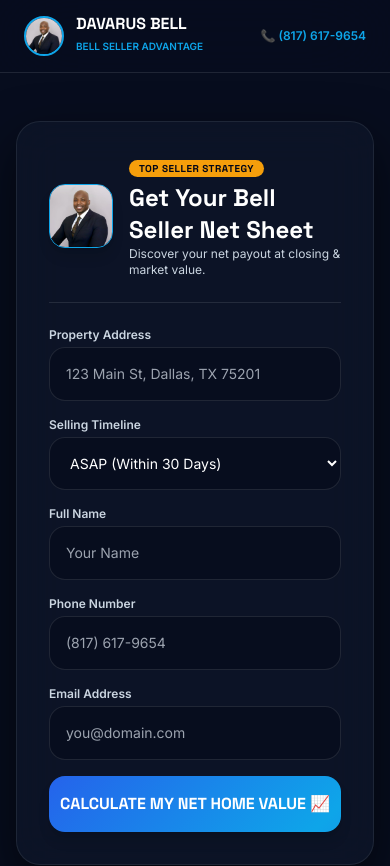
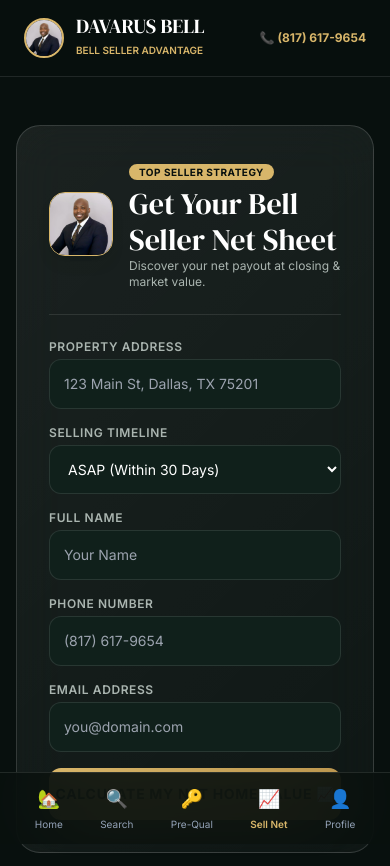
Before and after one commit to rjbizsolution23-wq/davarus-bell-platform, a website: page app/public/sell.html in a window 390 px wide. Shown: the top 866 px of the page. Drawn offline with nearby package versions, Linux system fonts and the light colour scheme.

Commit message:
feat(ui): complete Estate Glass OS design system implementation with 7 pages, mobile bottom nav, DM Serif Display typography, and gold tokens

```diff
--- a/app/public/sell.html
+++ b/app/public/sell.html
@@ -3,103 +3,114 @@
 <head>
     <meta charset="UTF-8">
     <meta name="viewport" content="width=device-width, initial-scale=1.0">
-    <title>Sell My Texas Property | Bell Seller Advantage</title>
+    <title>Sell My Texas Property | Bell Seller Advantage — Estate Glass OS</title>
     <script src="https://cdn.tailwindcss.com"></script>
-    <link href="https://fonts.googleapis.com/css2?family=Inter:wght@400;500;600;700&family=Space+Grotesk:wght@600;700;800&display=swap" rel="stylesheet">
+    <link href="https://fonts.googleapis.com/css2?family=DM+Serif+Display:ital@0;1&family=Inter:wght@300;400;500;600;700&display=swap" rel="stylesheet">
     <script>
         tailwind.config = {
             theme: {
                 extend: {
-                    colors: { navy: '#070d1e', darkCard: '#0f172a', brandBlue: '#2563eb', sky: '#0ea5e9', gold: '#f59e0b' },
-                    fontFamily: { head: ['Space Grotesk', 'sans-serif'], body: ['Inter', 'sans-serif'] }
+                    colors: { gold: { DEFAULT: '#D8B66A', dark: '#B8924B' }, estate: '#18352E', canvas: '#08100E', muted: '#AAB5B0', success: '#3FD28B' },
+                    fontFamily: { serif: ['DM Serif Display', 'serif'], sans: ['Inter', 'sans-serif'] }
                 }
             }
         }
     </script>
     <style>
         .glass-panel {
-            background: rgba(15, 23, 42, 0.7);
-            backdrop-filter: blur(20px);
-            -webkit-backdrop-filter: blur(20px);
-            border: 1px solid rgba(255, 255, 255, 0.08);
-            box-shadow: 0 20px 50px rgba(0, 0, 0, 0.6);
+            background: linear-gradient(135deg, rgba(255, 255, 255, 0.08), rgba(255, 255, 255, 0.03));
+            border: 1px solid rgba(255, 255, 255, 0.15);
+            border-radius: 24px;
+            backdrop-filter: blur(24px);
         }
-        .shimmer-btn {
-            background: linear-gradient(135deg, #2563eb 0%, #0ea5e9 50%, #2563eb 100%);
-            background-size: 200% auto;
-            transition: all 0.3s cubic-bezier(0.4, 0, 0.2, 1);
-        }
-        .shimmer-btn:hover {
-            background-position: right center;
-            box-shadow: 0 10px 25px -5px rgba(37, 99, 235, 0.5);
-            transform: translateY(-2px);
-        }
+        .glass-card { background: #10201B; border: 1px solid rgba(255, 255, 255, 0.08); }
+        .shimmer-gold { background: linear-gradient(135deg, #D8B66A 0%, #B8924B 100%); }
     </style>
 </head>
-<body class="bg-[#070d1e] text-slate-100 font-body min-h-screen flex flex-col justify-between antialiased">
+<body class="bg-[#08100E] text-[#F6F7F4] font-sans antialiased min-h-screen flex flex-col justify-between">
 
-    <nav class="bg-[#070d1e]/80 border-b border-white/10 py-4 px-6 backdrop-blur-2xl sticky top-0 z-50">
+    <nav class="bg-[#08100E]/80 border-b border-white/10 py-4 px-6 backdrop-blur-2xl sticky top-0 z-50">
         <div class="max-w-4xl mx-auto flex justify-between items-center">
             <a href="/" class="flex items-center gap-3">
-                <img src="/images/har_com_headshot.jpg" onerror="this.src='https://pics.harstatic.com/realtors/ntreis-0798476_400x400.jpg'" alt="Davarus Bell" class="w-10 h-10 rounded-full object-cover border-2 border-sky">
+                <img src="/images/har_com_headshot.jpg" onerror="this.src='https://pics.harstatic.com/realtors/ntreis-0798476_400x400.jpg'" alt="Davarus Bell" class="w-10 h-10 rounded-full object-cover border-2 border-gold">
                 <div>
-                    <span class="font-head font-bold text-base text-white block leading-none">DAVARUS BELL</span>
-                    <span class="text-[10px] text-sky font-semibold uppercase">BELL SELLER ADVANTAGE</span>
+                    <span class="font-serif text-xl text-white block leading-none">DAVARUS BELL</span>
+                    <span class="text-[10px] text-gold font-semibold uppercase">BELL SELLER ADVANTAGE</span>
                 </div>
             </a>
-            <a href="tel:8176179654" class="text-sky text-xs sm:text-sm font-semibold hover:underline">📞 (817) 617-9654</a>
+            <a href="tel:8176179654" class="text-gold text-xs font-bold hover:underline">📞 (817) 617-9654</a>
         </div>
     </nav>
 
     <main class="max-w-2xl mx-auto px-4 py-12 w-full">
-        <div class="glass-panel p-8 rounded-3xl relative">
+        <div class="glass-panel p-8 relative">
 
             <div class="flex items-center gap-4 mb-6 pb-6 border-b border-white/10">
-                <img src="/images/har_com_headshot.jpg" onerror="this.src='https://pics.harstatic.com/realtors/ntreis-0798476_400x400.jpg'" alt="Davarus Bell" class="w-16 h-16 rounded-2xl object-cover border border-sky shadow-lg">
+                <img src="/images/har_com_headshot.jpg" onerror="this.src='https://pics.harstatic.com/realtors/ntreis-0798476_400x400.jpg'" alt="Davarus Bell" class="w-16 h-16 rounded-2xl object-cover border border-gold shadow-lg">
                 <div>
-                    <span class="bg-gold text-slate-950 font-head font-bold text-[10px] px-2.5 py-0.5 rounded-full uppercase tracking-wider">Top Seller Strategy</span>
-                    <h1 class="font-head font-extrabold text-2xl text-white mt-1">Get Your Bell Seller Net Sheet</h1>
-                    <p class="text-xs text-slate-300">Discover your net payout at closing & market value.</p>
+                    <span class="bg-gold text-canvas font-bold text-[10px] px-2.5 py-0.5 rounded-full uppercase tracking-wider">Top Seller Strategy</span>
+                    <h1 class="font-serif text-3xl text-white mt-1">Get Your Bell Seller Net Sheet</h1>
+                    <p class="text-xs text-muted">Discover your net payout at closing & market value.</p>
                 </div>
             </div>
 
             <form id="sellForm" class="space-y-4">
                 <div>
-                    <label class="block text-xs font-semibold text-slate-300 mb-1">Property Address</label>
-                    <input type="text" id="address" required placeholder="123 Main St, Dallas, TX 75201" class="w-full bg-[#070d1e] border border-white/10 rounded-2xl p-4 text-white text-sm focus:border-sky">
+                    <label class="block text-xs font-semibold text-muted mb-1 uppercase tracking-wider">Property Address</label>
+                    <input type="text" id="address" required placeholder="123 Main St, Dallas, TX 75201" class="w-full bg-[#10201B] border border-white/10 rounded-xl p-3.5 text-white text-sm focus:border-gold focus:outline-none">
                 </div>
                 <div>
-                    <label class="block text-xs font-semibold text-slate-300 mb-1">Selling Timeline</label>
-                    <select id="timeline" class="w-full bg-[#070d1e] border border-white/10 rounded-2xl p-4 text-white text-sm focus:border-sky">
+                    <label class="block text-xs font-semibold text-muted mb-1 uppercase tracking-wider">Selling Timeline</label>
+                    <select id="timeline" class="w-full bg-[#10201B] border border-white/10 rounded-xl p-3.5 text-white text-sm focus:border-gold">
                         <option value="ASAP (30 Days)">ASAP (Within 30 Days)</option>
                         <option value="1-3 Months">1 to 3 Months</option>
                         <option value="Just Curious">Just Curious About Home Equity</option>
                     </select>
                 </div>
                 <div>
-                    <label class="block text-xs font-semibold text-slate-300 mb-1">Full Name</label>
-                    <input type="text" id="full_name" required placeholder="Your Name" class="w-full bg-[#070d1e] border border-white/10 rounded-2xl p-4 text-white text-sm focus:border-sky">
+                    <label class="block text-xs font-semibold text-muted mb-1 uppercase tracking-wider">Full Name</label>
+                    <input type="text" id="full_name" required placeholder="Your Name" class="w-full bg-[#10201B] border border-white/10 rounded-xl p-3.5 text-white text-sm focus:border-gold">
                 </div>
                 <div>
-                    <label class="block text-xs font-semibold text-slate-300 mb-1">Phone Number</label>
-                    <input type="tel" id="phone" required placeholder="(817) 617-9654" class="w-full bg-[#070d1e] border border-white/10 rounded-2xl p-4 text-white text-sm focus:border-sky">
+                    <label class="block text-xs font-semibold text-muted mb-1 uppercase tracking-wider">Phone Number</label>
+                    <input type="tel" id="phone" required placeholder="(817) 617-9654" class="w-full bg-[#10201B] border border-white/10 rounded-xl p-3.5 text-white text-sm focus:border-gold">
                 </div>
                 <div>
-                    <label class="block text-xs font-semibold text-slate-300 mb-1">Email Address</label>
-                    <input type="email" id="email" required placeholder="you@domain.com" class="w-full bg-[#070d1e] border border-white/10 rounded-2xl p-4 text-white text-sm focus:border-sky">
+                    <label class="block text-xs font-semibold text-muted mb-1 uppercase tracking-wider">Email Address</label>
+                    <input type="email" id="email" required placeholder="you@domain.com" class="w-full bg-[#10201B] border border-white/10 rounded-xl p-3.5 text-white text-sm focus:border-gold">
                 </div>
-                <button type="submit" id="submitBtn" class="w-full shimmer-btn text-white font-head font-bold text-base py-4 rounded-2xl shadow-lg mt-2">
+                <button type="submit" id="submitBtn" class="w-full shimmer-gold text-canvas font-bold text-sm py-4 rounded-xl shadow-xl uppercase tracking-wider mt-2">
                     CALCULATE MY NET HOME VALUE 📈
                 </button>
             </form>
 
             <div id="resultMsg" class="hidden mt-6 p-6 rounded-2xl bg-emerald-900/40 border border-emerald-500 text-emerald-200 text-center">
-                🎉 Valuation Request Received! Davarus Bell will prepare your custom Net Sheet and contact you shortly.
+                🎉 Valuation Request Received! Davarus Bell will prepare your custom Net Sheet and contact you.
             </div>
         </div>
     </main>
 
-    <footer class="bg-[#050914] py-6 text-center text-xs text-slate-500 border-t border-white/10">
+    <!-- MOBILE BOTTOM NAVIGATION -->
+    <div class="lg:hidden fixed bottom-0 left-0 right-0 z-50 bg-[#08100E]/90 backdrop-blur-2xl border-t border-white/10 px-4 py-3 flex justify-around items-center text-center text-[10px]">
+        <a href="/" class="text-slate-400 hover:text-white flex flex-col items-center gap-1">
+            <span class="text-lg">🏡</span> Home
+        </a>
+        <a href="/search" class="text-slate-400 hover:text-white flex flex-col items-center gap-1">
+            <span class="text-lg">🔍</span> Search
+        </a>
+        <a href="/buy" class="text-slate-400 hover:text-white flex flex-col items-center gap-1">
+            <span class="text-lg">🔑</span> Pre-Qual
+        </a>
+        <a href="/sell" class="text-gold flex flex-col items-center gap-1 font-semibold">
+            <span class="text-lg">📈</span> Sell Net
+        </a>
+        <a href="/agent" class="text-slate-400 hover:text-white flex flex-col items-center gap-1">
+            <span class="text-lg">👤</span> Profile
+        </a>
+    </div>
+
+    <!-- FOOTER -->
+    <footer class="bg-[#050914] py-6 text-center text-xs text-slate-500 border-t border-white/10 mb-16 lg:mb-0">
         Only 1 Realty Group • License #0798476 • Equal Housing Opportunity
     </footer>
 
```
Also changed, not shown: app/public/relocate.html (+53 -43 lines).
